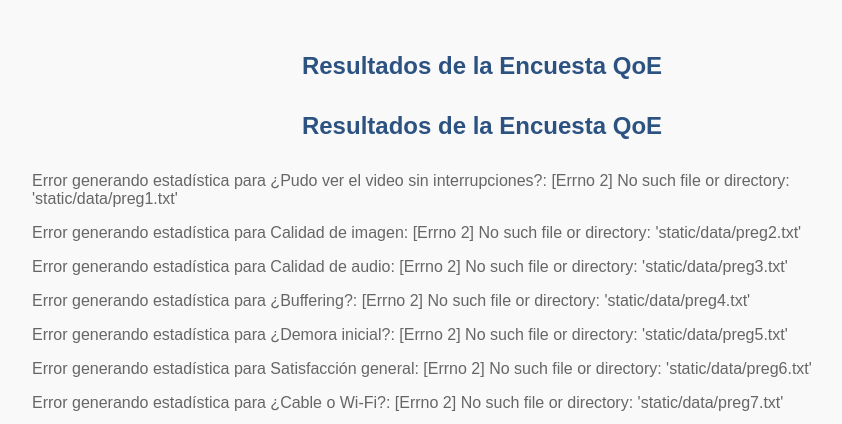
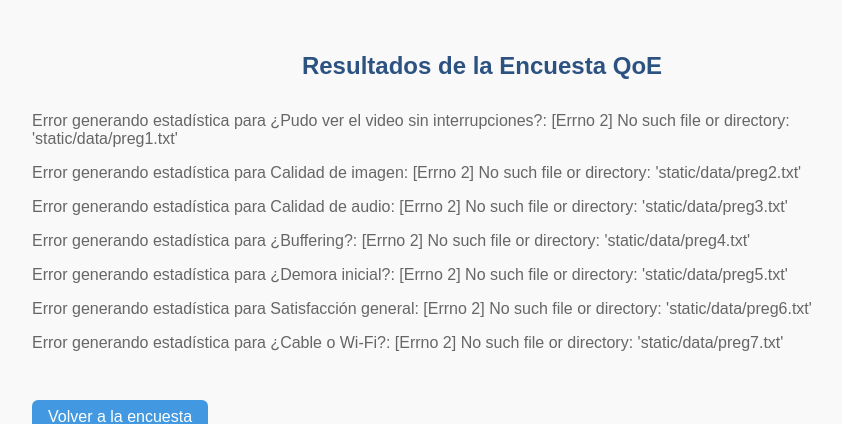
Before and after one commit to williamr122/proyectoSM1, a Flask app: page /metrics in a window 1280 px wide. Shown: the top 424 px of the page, without its empty margins (158-1000 px from the left). Run offline with Flask 3, Linux system fonts and the light colour scheme.

Commit message:
Actualizado

```diff
--- a/templates/metrics.html
+++ b/templates/metrics.html
@@ -45,9 +45,7 @@
     </style>
 </head>
 <body>
-    <h2>Resultados de la Encuesta QoE</h2>
-
-    <!-- Aquí insertamos el contenido generado desde Flask -->
+      <!-- Aquí insertamos el contenido generado desde Flask -->
     <div>
         {{ metric_html | safe }}
     </div>
```
Also changed, not shown: static/ratings_hist.png (deleted).
